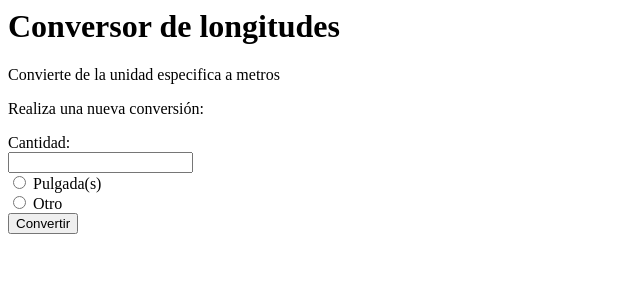
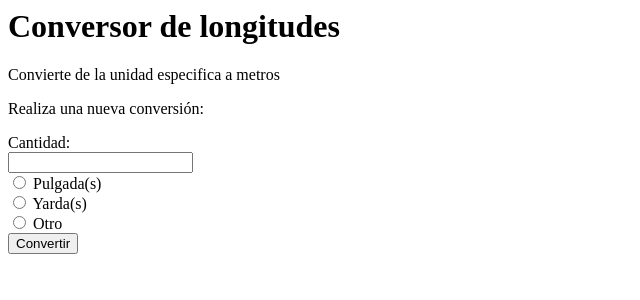
Before and after one commit to Ommaar37/dwes, a PHP site: page /conversor2.php in a window 1280 px wide. Shown: the top 300 px of the page, without its empty margins (0-640 px from the left). Run offline with PHP 8.4, Linux system fonts and the light colour scheme.

Commit message:
Ejercicio 6

```diff
--- a/sprint1apache/www/site3/conversor2.php
+++ b/sprint1apache/www/site3/conversor2.php
@@ -9,7 +9,11 @@
 					$v_pulgadas = $_POST["fcantidad"];
 					$v_metros = $v_pulgadas * 0.0254;
 					echo $v_pulgadas."pulgada(s) = ".$v_metros." metro(s)";
-				} else {
+				}else if($_POST["funidad"]== "yarda") {
+					$v_yarda = $_POST["fcantidad"];
+					$v_metros = $v_yarda * 1.09361;
+					echo $v_yarda."yardas(s) = ".$v_metros." metros(s)";
+				}else {
 				echo "Unidad no soportada";
 				}
 			}
@@ -22,6 +26,8 @@
 
 			<input type="radio" id="pulgada_input" name="funidad" value="pulgada">
 			<label for="pulgada_input">Pulgada(s)</label><br>
+			<input type="radio" id="yarda_input" name="funidad" value="yarda">
+			<label for="yarda_input">Yarda(s)</label><br>
 			<input type="radio" id="otro_input" name="funidad" value="otro">
 			<label for="otro_input">Otro</label><br>
 
```
